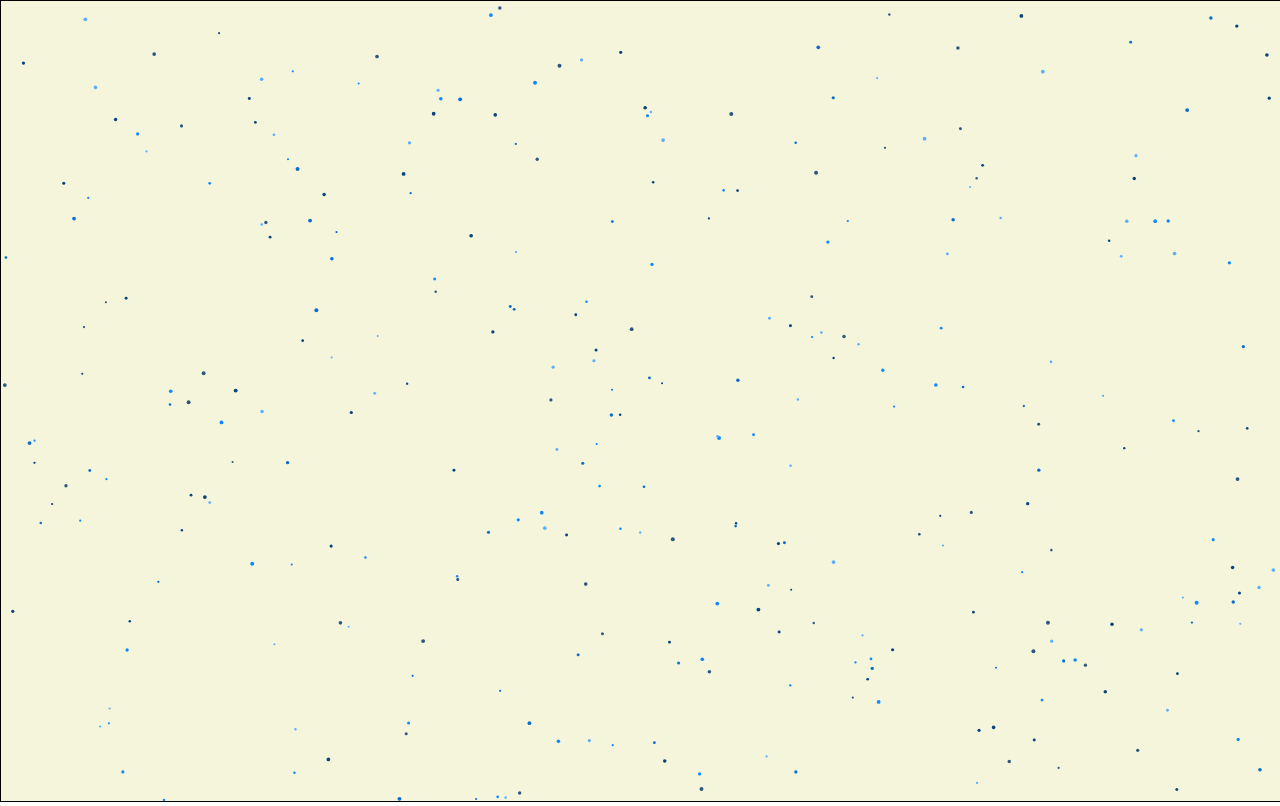
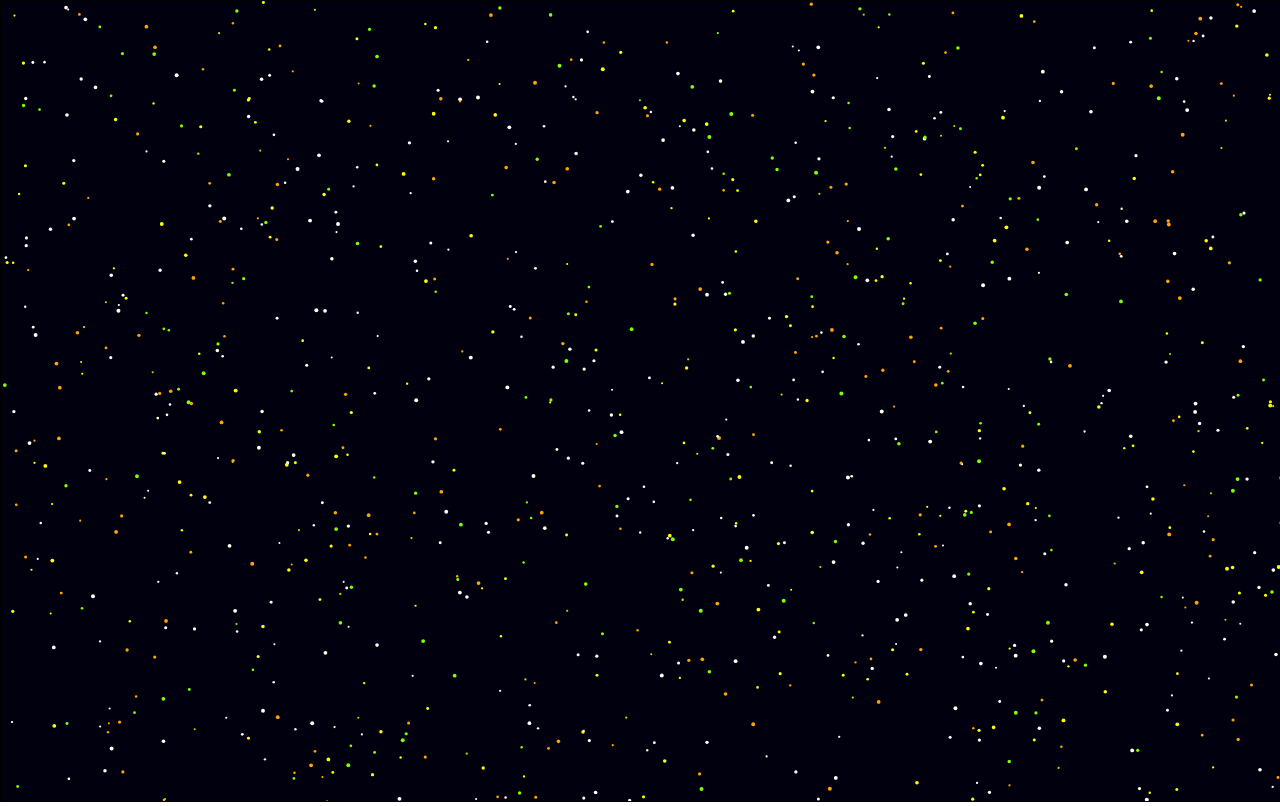
Before and after one commit to Temu4/canvas-animation, a plain HTML site: page index.html in a window 1280 px wide. Drawn offline with Linux system fonts and the light colour scheme.

Commit message:
Change the background

```diff
--- a/canvas.js
+++ b/canvas.js
@@ -46,7 +46,7 @@ var mouse = {
     y: undefined
 };
 
-var maxRadius = 40,
+var maxRadius = 20,
     minRadius = 2;
 
 //Mouse following
@@ -75,7 +75,7 @@ function Circle(x, y, dx, dy, radius){
     this.dy = dy;
     this.radius = radius;
     this.minRadius = minRadius;
-    var colorOf = ['#08447F', '#5CAEFF', '#1088FF', '#2E577F', '#0D6DCC'];
+    var colorOf = ['yellow', '#FFFFF0', 'orange', '#7FFF00', '#FFFFFF'];
     this.color = colorOf[Math.floor(Math.random() * colorOf.length)];
 
     this.draw = function(){
@@ -118,7 +118,7 @@ var circleArray = [];
 function init(){
     circleArray = [];*/
 //--------------------------------------This part of the code doesn't execute witout resizing the browser window---------------------------------------------------------
-    for (var i =0; i < 300; i++){
+    for (var i =0; i < 1000; i++){
         var x = Math.random() * window.innerWidth + radius,
         y = Math.random() * window.innerHeight + radius,
         dx = (Math.random() - 0.5),
--- a/main.css
+++ b/main.css
@@ -1,11 +1,11 @@
 canvas{
     border: 1px solid black;
-    background-color: beige;
+    background-color: #00000E;
 }
 
 body {
     margin: 0;
-    color:aqua;
+    color: #00000E;
 }
 
 
```
